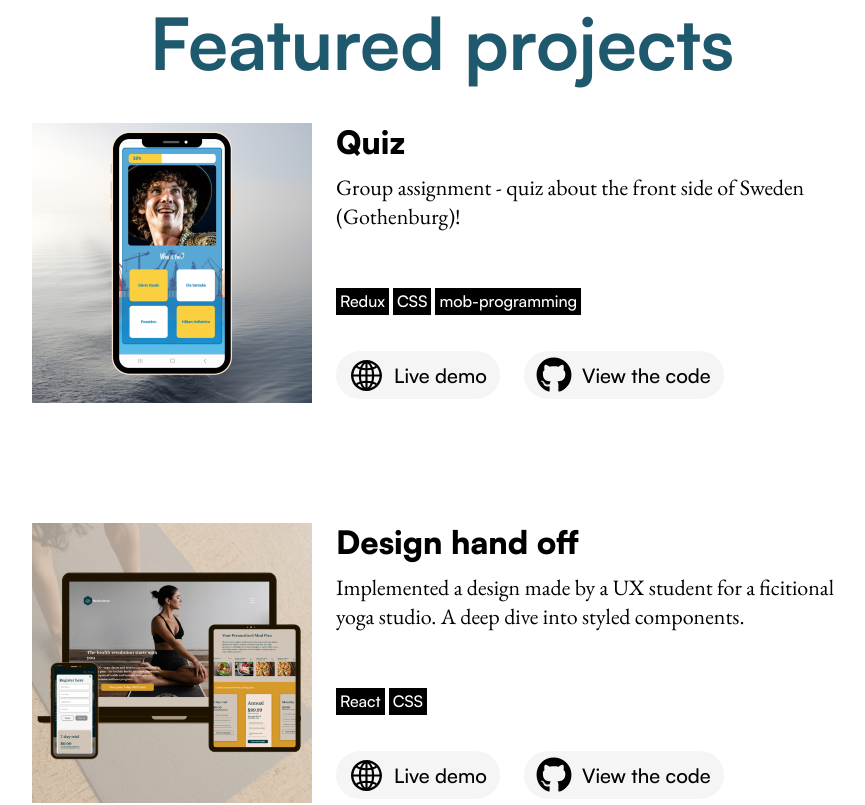
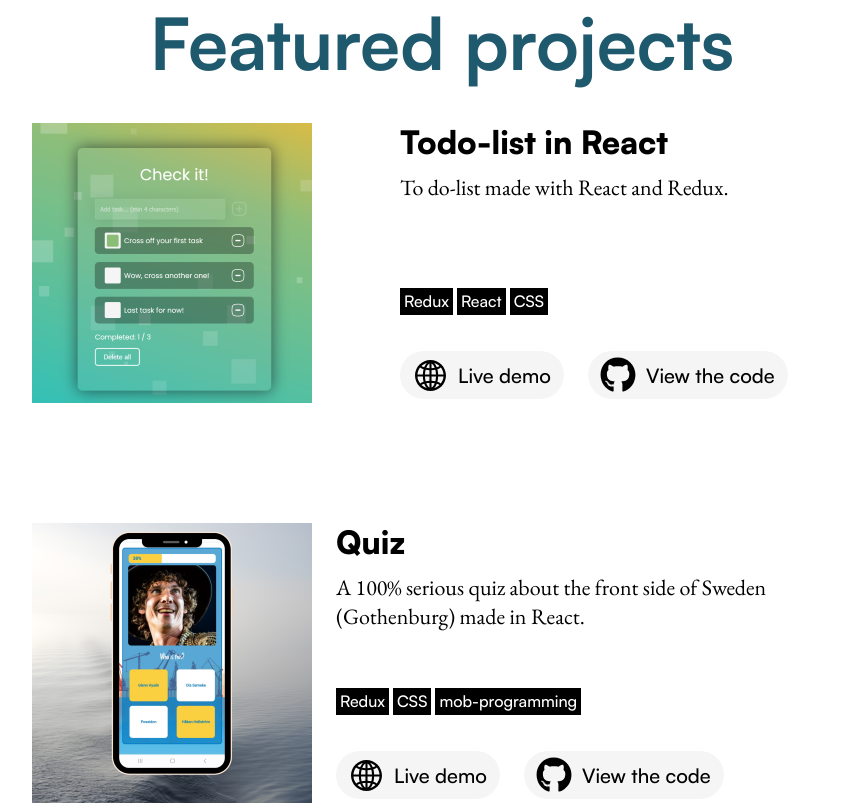
Before and after one commit to code-and-cats/portfolio, a React (Create React App) app: page / in a window 1280 px wide. Shown: the part 1720-2525 px from the top of the page, without its empty margins (198-1063 px from the left). Built offline with nearby package versions, Linux system fonts and the light colour scheme.

Commit message:
update projectList

```diff
--- a/src/assets/projectList.js
+++ b/src/assets/projectList.js
@@ -1,10 +1,19 @@
 
 const projectList = [
+    {
+        name: 'Todo-list in React',
+        img: '../img/checkit.png',
+        alt: 'screenshot of the app',
+        description: 'To do-list made with React and Redux.',
+        tags: ['Redux', 'React', 'CSS'],
+        demo: 'https://vios-todo.netlify.app/',
+        code: 'https://github.com/code-and-cats/project-todos',
+    },
     {
         name: 'Quiz',
         img: '../img/quiz.png',
         alt: 'the quiz shown on mobile',
-        description: 'Group assignment - quiz about the front side of Sweden (Gothenburg)!',
+        description: 'A 100% serious quiz about the front side of Sweden (Gothenburg) made in React.',
         tags: ['Redux', 'CSS', 'mob-programming'],
         demo: 'https://deluxe-gelato-680ed8.netlify.app/',
         code: 'https://github.com/Technigo/project-redux-quiz/pull/107',
```
Also changed, not shown: public/img/checkit.png (added).
